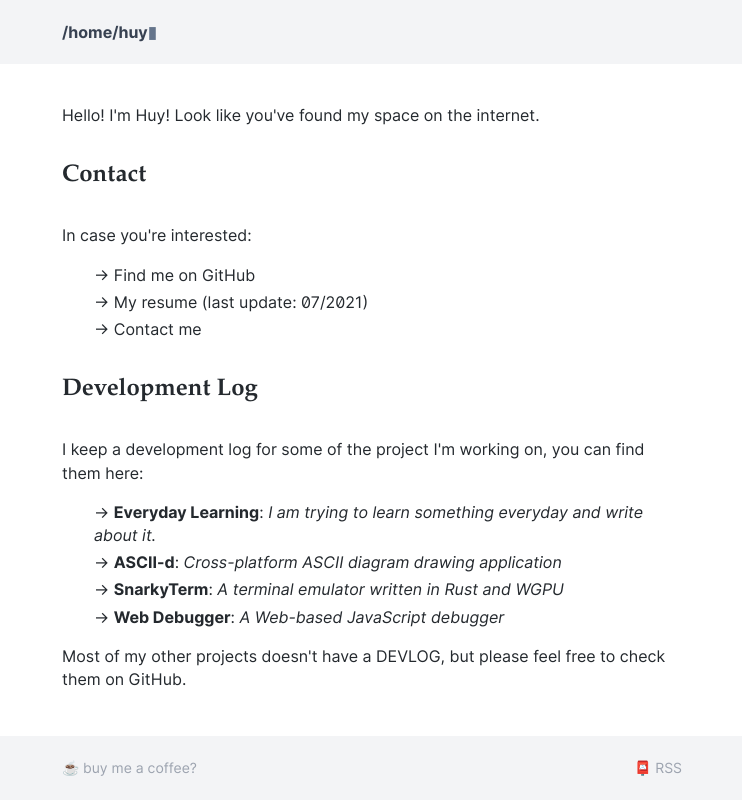
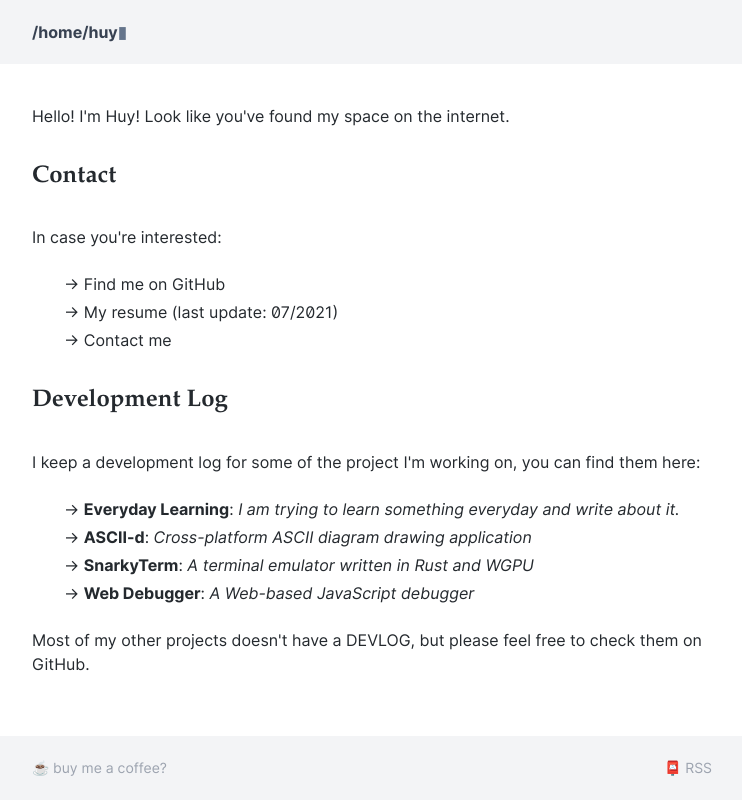
Before and after one commit to huytd/huy.rocks, a Next.js app: page / in a window 1280 px wide. Shown: the whole page, without its empty margins (268-1010 px from the left). Built offline with nearby package versions, Linux system fonts and the light colour scheme.

Commit message:
More typography updates

```diff
--- a/styles/github-theme.css
+++ b/styles/github-theme.css
@@ -88,10 +88,6 @@
 .github-theme strong {
   font-weight: inherit;
   font-weight: bolder;
-}
-
-.github-theme h1 {
-  font-size: 2em;
 }
 
 .github-theme img {
@@ -218,7 +214,6 @@
 
 .github-theme p {
   margin-top: 0;
-  margin-bottom: 10px;
 }
 
 .github-theme blockquote {
@@ -608,8 +603,8 @@
 .github-theme table,
 .github-theme ul {
   margin-top: 0;
-  margin-bottom: 16px;
-  line-height: 1.45rem;
+  margin-bottom: 1.45em;
+  line-height: 1.5rem;
 }
 
 .github-theme hr {
@@ -648,7 +643,7 @@
 }
 
 .github-theme h1 {
-  font-size: 1.9em;
+  font-size: 2.1em;
 }
 
 .github-theme h1::after {
@@ -656,7 +651,7 @@
     content: " ";
     border-bottom: 1px solid #ccc;
     width: 70px;
-    margin-top: 20px;
+    margin-top: 10px;
 }
 
 .github-theme h2 {
@@ -804,7 +799,6 @@
   overflow: auto;
   font-size: 0.87em;
   line-height: 1.6;
-  /* background-color: #f4f4f922; */
   background-color: #faf8f544;
   border: 1px solid #dfe2e555;
   border-radius: 3px;
--- a/styles/globals.css
+++ b/styles/globals.css
@@ -45,7 +45,7 @@
 @tailwind utilities;
 
 .container-center {
-    @apply px-5 md:px-0 w-screen md:w-[620px] mx-auto;
+    @apply px-5 md:px-0 w-screen md:w-[680px] mx-auto;
 }
 
 .center-horizontal {
```
